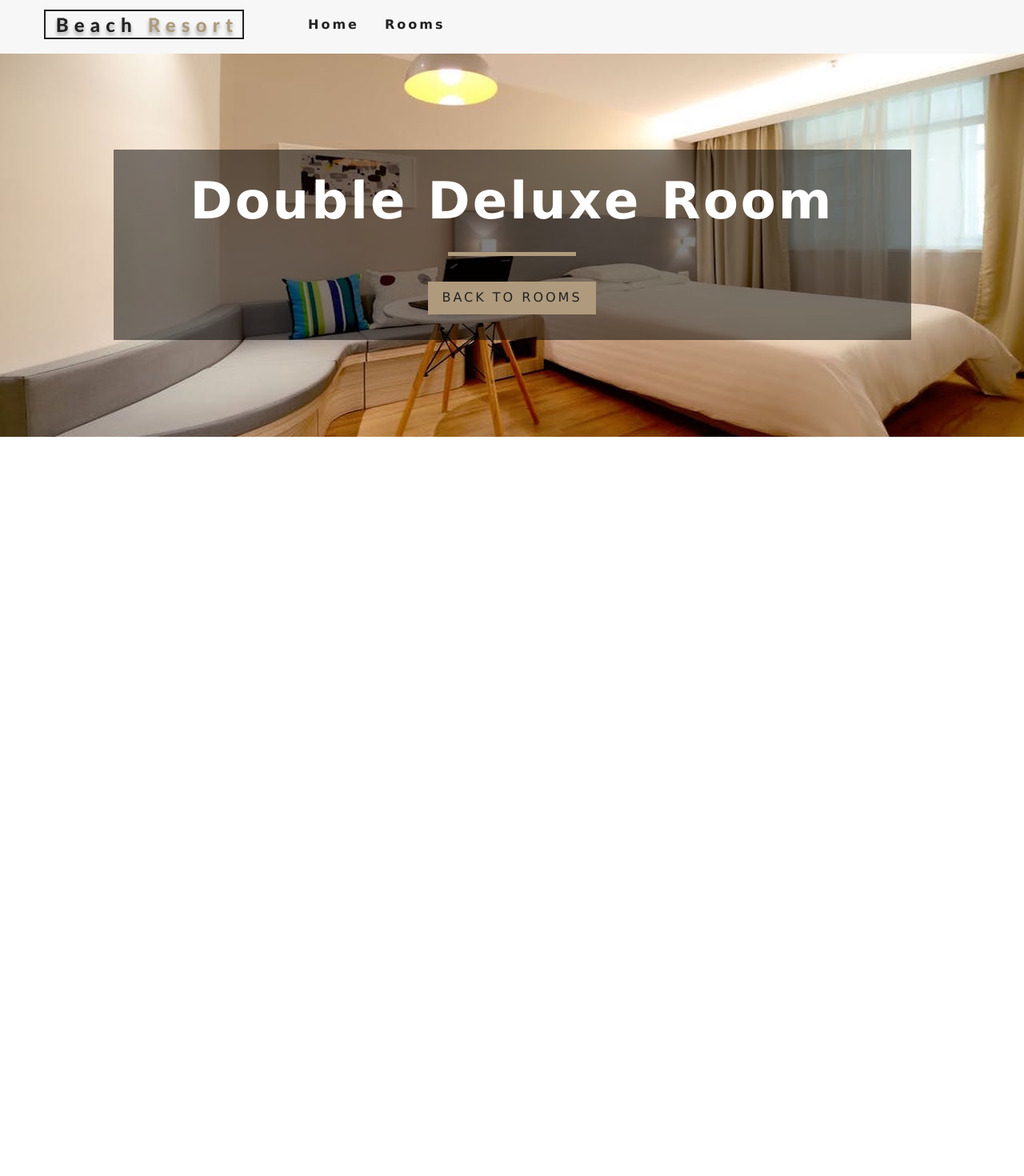
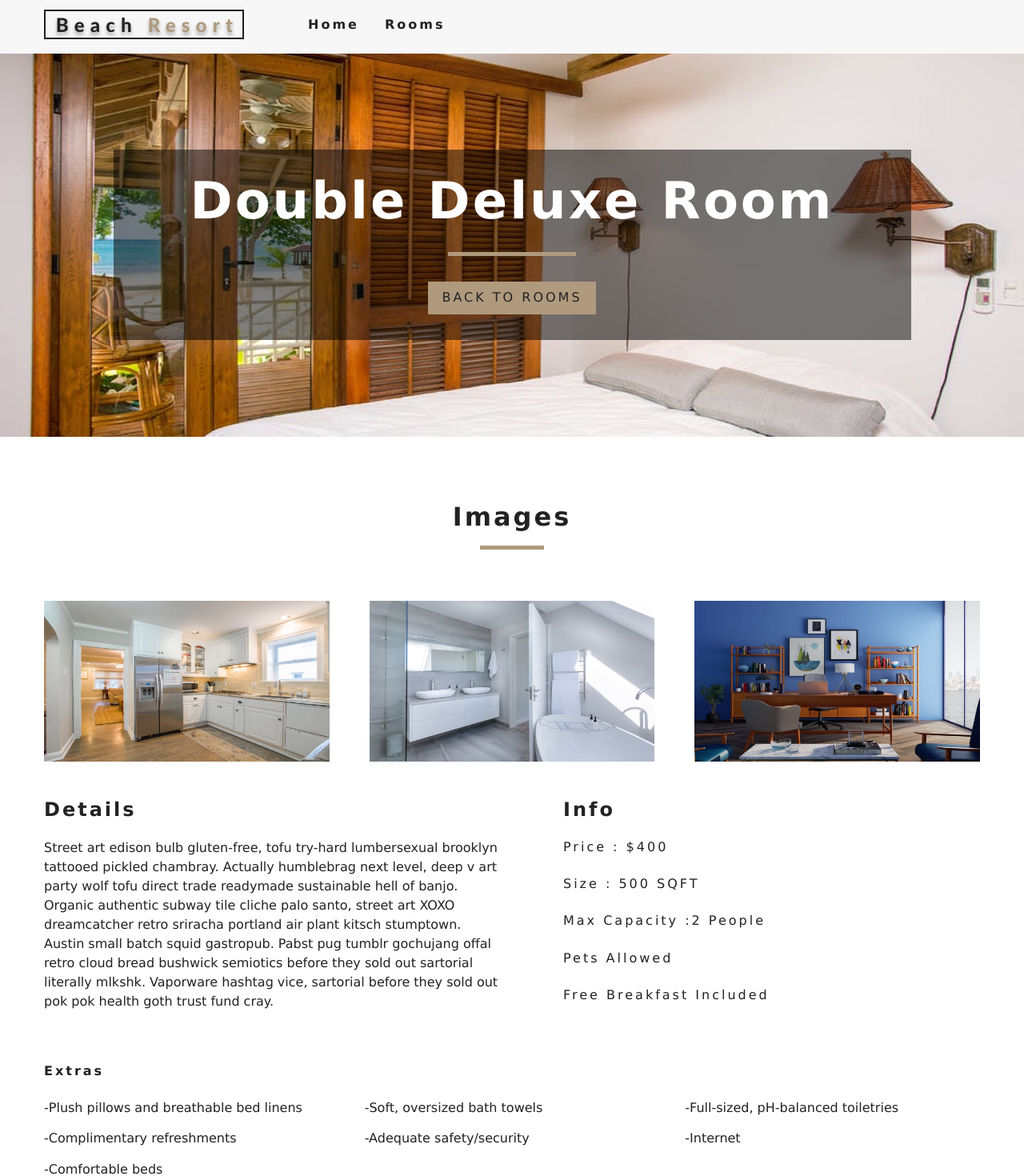
Before and after one commit to Sharky28/beach-resort, a React (Create React App) app: page /rooms/double-deluxe in a window 1280 px wide. Shown: the top 1470 px of the page at 80% size. Before the commit the page ends 800 px from the top, so only its background shows below. Built offline with nearby package versions, Linux system fonts and the light colour scheme.

Commit message:
completed single room page

```diff
--- a/package.json
+++ b/package.json
@@ -7,7 +7,8 @@
     "react-dom": "^16.8.6",
     "react-icons": "^3.7.0",
     "react-router-dom": "^5.0.1",
-    "react-scripts": "3.0.1"
+    "react-scripts": "3.0.1",
+    "styled-components": "^4.3.2"
   },
   "scripts": {
     "start": "react-scripts start",
--- a/src/App.css
+++ b/src/App.css
@@ -158,11 +158,7 @@
 /* Hero */
 .defaultHero,
 .roomsHero {
-  min-height: calc(100vh - 66px);
-  background: url("./images/defaultBcg.jpeg") center/cover no-repeat;
-  display: flex;
-  align-items: center;
-  justify-content: center;
+
 }
 .roomsHero {
   background-image: url("./images/room-2.jpeg");
--- /dev/null
+++ b/src/components/StyledHero.js
@@ -0,0 +1,11 @@
+import styled from 'styled-components'
+
+const StyledHero = styled.header`
+  min-height: 60vh;
+  background: url(${props => props.img}) center/cover no-repeat;
+  display: flex;
+  align-items: center;
+  justify-content: center;
+`
+
+export default StyledHero;
--- a/src/pages/Home.js
+++ b/src/pages/Home.js
@@ -4,6 +4,7 @@
 import Banner from '../components/Banner';
 import Services from '../components/Services';
 import FeaturedRooms from '../components/FeaturedRooms';
+
 
 export default function Home() {
     return (
@@ -17,6 +18,7 @@
             </Hero>
             <Services></Services>
             <FeaturedRooms></FeaturedRooms>
+
         </>
     );
 }
--- a/src/pages/SingleRoom.js
+++ b/src/pages/SingleRoom.js
@@ -1,10 +1,11 @@
 import React, { Component } from 'react';
 import defaultBcg from '../images/room-1.jpeg';
 import Hero from '../components/Hero'
+import Title from '../components/Title'
 import Banner from '../components/Banner'
 import { Link } from 'react-router-dom'
 import { RoomContext } from '../context'
-
+import StyledHero from '../components/StyledHero'
 export default class SingleRoom extends Component {
     constructor(props) {
         super(props);
@@ -31,15 +32,68 @@
             </div>
             )
         }
-        const {name,description,capacity,size,price,extras,breakfast,pets,images} = room;
+        const {
+            name,
+            description,
+            capacity,
+            size,
+            price,
+            extras,
+            breakfast,
+            pets,
+            images
+        } = room;
+
+        const [mainImg, ...defaultImg] = images;
+
+
         return (
-           <Hero hero ="roomsHero">
-               <Banner title={`${name} room`}>
-                   <Link to="/rooms" className ="btn-primary">
-                       back to rooms
+            <>
+                <StyledHero img={mainImg || this.state.defaultBcg}>
+                    <Banner title={`${name} room`}>
+                        <Link to="/rooms" className="btn-primary">
+                            back to rooms
                    </Link>
-               </Banner>
-           </Hero>
+                    </Banner>
+                </StyledHero>
+
+                <section className="single-room">
+                    <Title title="images"></Title>
+                    <div className="single-room-images">
+                        {defaultImg.map((item, index) => {
+                            return <img key={index} src={item} alt={name}></img>
+                        })}
+                    </div>
+                    <div className="single-room-info">
+                        <article className="desc">
+                            <h3>details</h3>
+                            <p>{description}</p>
+                        </article>
+                        <article className="info">
+                            <h3>info</h3>
+                            <h6>price : ${price}</h6>
+                            <h6>size : {size} SQFT</h6>
+                            <h6>max capacity :{
+                                capacity >1 ? `${capacity} people`: `${capacity} person`
+                           }
+                            </h6>
+                            <h6>{pets ? "pets allowed" :" no pets allowed"}</h6>
+                            <h6>{breakfast && "free breakfast included"} </h6>
+                        </article>
+                    </div>
+                </section>
+                <section>
+                    <section className="room-extras">
+                        <h6>extras</h6>
+                        <ul className="extras">
+                            {extras.map((item,index)=>{
+                                return <li key={index} >-{item}</li>
+
+                            })}
+                        </ul>
+                    </section>
+                </section>
+            </>
         )
     }
 }
```
Also changed, not shown: 1 other file (tests, documents, lock files or other folders).
